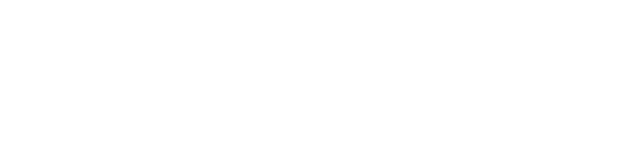
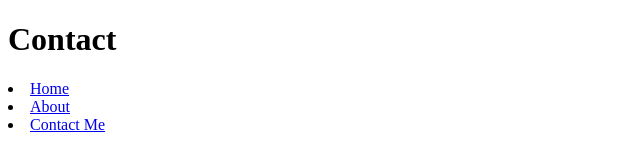
Before and after one commit to Royuin/info-site, a plain HTML site: page contact-me.html in a window 1280 px wide. Shown: the whole page, without its empty margins (0-640 px from the left). Drawn offline with Linux system fonts and the light colour scheme.

Commit message:
Added links for all main files to change url

```diff
--- a/contact-me.html
+++ b/contact-me.html
@@ -8,7 +8,12 @@
 </head>
 
 <body>
-
+  <h1>Contact</h1>
+  <nav>
+    <li><a href="/">Home</a></li>
+    <li><a href="/about">About</a></li>
+    <li><a href="/contact-me">Contact Me</a></li>
+  </nav>
 </body>
 
 </html>
```
Also changed, not shown: about.html (+6 -1 lines), index.html (+6 -1 lines).
